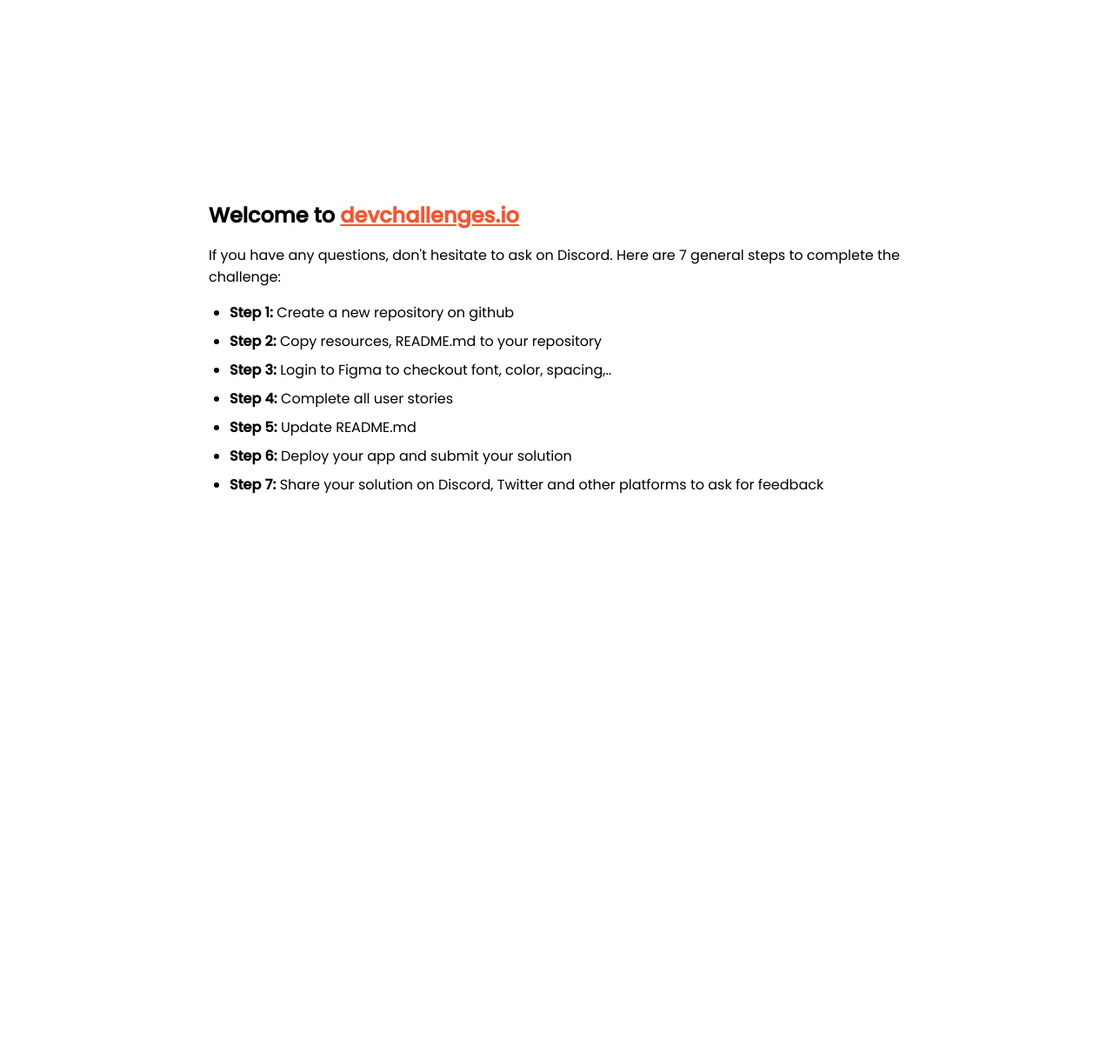
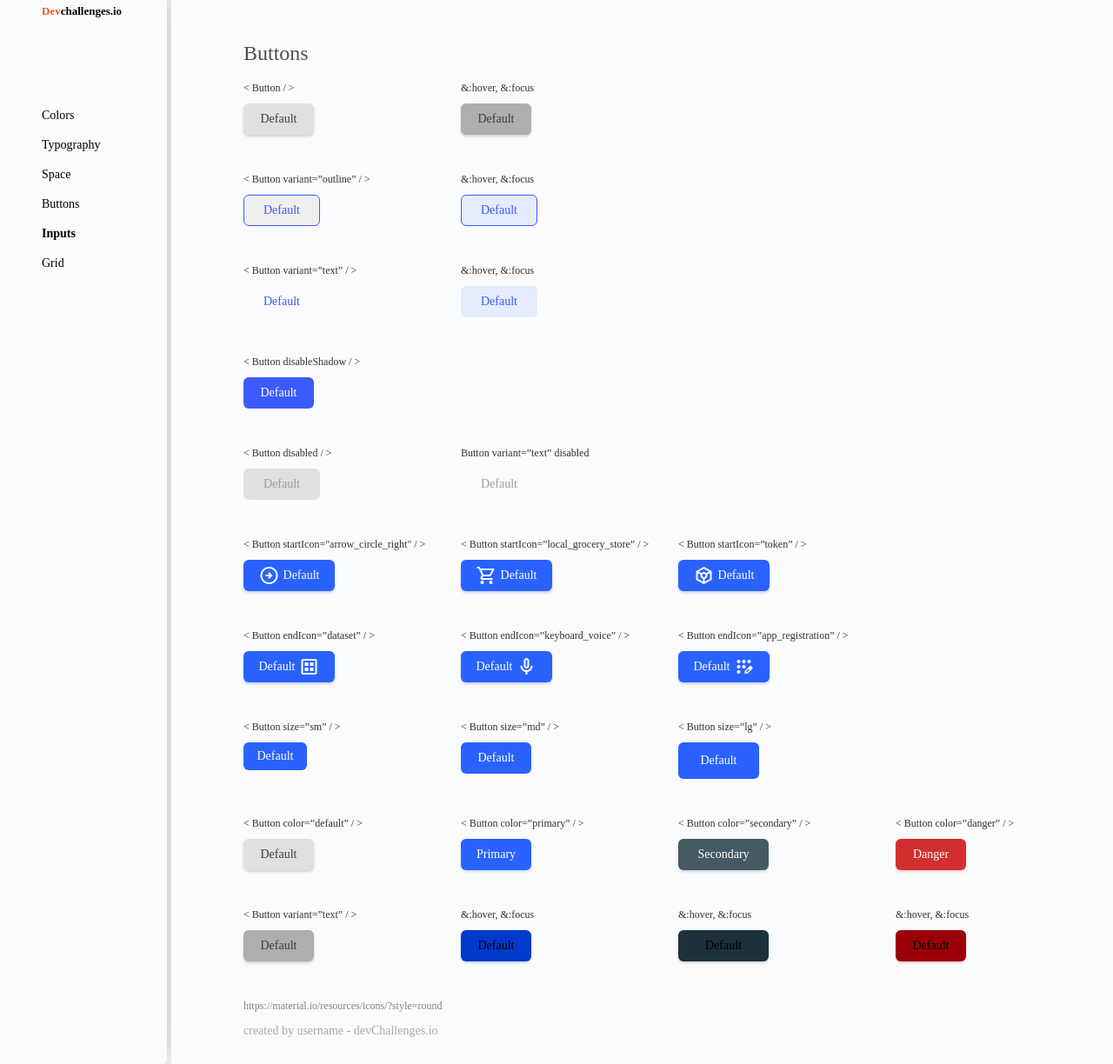
Before and after one commit to liolle/Challenges, a plain HTML site: page button-component-master/index.html in a window 1280 px wide. Shown: the part 10-1234 px from the top of the page at 87% size. Before the commit the page ends 800 px from the top, so only its background shows below. Drawn offline with nearby package versions, Linux system fonts and the light colour scheme.

Commit message:
Version-1

```diff
--- a/button-component-master/index.html
+++ b/button-component-master/index.html
@@ -2,6 +2,8 @@
 <html lang="en">
   <head>
     <meta charset="utf-8" />
+
+
     <meta
       name="viewport"
       content="width=device-width, initial-scale=1,
@@ -10,6 +12,7 @@
 
     <link rel="icon" href="devchallenges.png" />
 
+    <!-- ?  -->
     <link
       rel="shortcut icon"
       type="image/x-icon"
@@ -17,79 +20,269 @@
     />
 
     <link
-      href="https://fonts.googleapis.com/css2?family=Poppins:wght@400;500&display=swap"
+      href="style.css"
       rel="stylesheet"
     />
 
+    <link rel="stylesheet" href="https://fonts.googleapis.com/css2?family=Material+Symbols+Outlined:opsz,wght,FILL,GRAD@48,400,0,0" />
+
     <title>Devchallenges</title>
 
-    <style>
-      body {
-        font-family: "Poppins", sans-serif;
-      }
 
-      ul {
-        padding-left: 24px;
-      }
-
-      li {
-        margin-bottom: 8px;
-      }
-
-      .welcome {
-        max-width: 800px;
-        margin: 0 auto;
-      }
-
-      .welcome-text {
-        margin-top: 30vh;
-        font-weight: 500;
-      }
-
-      .welcome-text p {
-        font-size: 1rem;
-        font-weight: 400;
-      }
-
-      .welcome-text h1 {
-        font-size: 1.5rem;
-      }
-
-      .welcome-text a {
-        color: #f7542e;
-      }
-    </style>
   </head>
   <body>
-    <div class="welcome">
-      <div class="welcome-text">
-        <h1>
-          Welcome to
-          <a href="https://devchallenges.io/" target="_blank"
-            >devchallenges.io</a
-          >
-        </h1>
 
-        <p>
-          If you have any questions, don't hesitate to ask on Discord. Here are
-          7 general steps to complete the challenge:
-        </p>
+    <div class="left_side" id="div_left">
+
+      <p class="home" href="#"><span >Dev</span>challenges.io </p>
+
+      <p>Colors</p>
+      <p>Typography</p>
+      <p>Space</p>
+      <p>Buttons</p>
+      <p>Inputs</p>
+      <p>Grid</p>
+
+    </div>
+
+    <div class="buttons">
+      <h1> Buttons </h1>
+      <div class="row_1">
+        <div class="box" id="b1">
+          <p> &lt; Button &sol; &gt; </p>
+          <button>
+            Default
+          </button>
+        </div>
+
+        <div class="box">
+          <p> &:hover, &:focus </p>
+          <button>
+            Default
+          </button>
+        </div>
+
+
       </div>
 
-      <ul>
-        <li><b>Step 1:</b> Create a new repository on github</li>
-        <li><b>Step 2:</b> Copy resources, README.md to your repository</li>
-        <li>
-          <b>Step 3:</b> Login to Figma to checkout font, color, spacing,..
-        </li>
-        <li><b>Step 4:</b> Complete all user stories</li>
-        <li><b>Step 5:</b> Update README.md</li>
-        <li><b>Step 6:</b> Deploy your app and submit your solution</li>
-        <li>
-          <b>Step 7:</b> Share your solution on Discord, Twitter and other
-          platforms to ask for feedback
-        </li>
-      </ul>
+      <div class="row_2">
+        <div class="box">
+          <p> &lt; Button variant=”outline” &sol; &gt; </p>
+          <button type="button">
+            Default
+          </button>
+        </div>
+
+        <div class="box">
+          <p> &:hover, &:focus </p>
+          <button type="button">
+            Default
+          </button>
+        </div>
+
+      </div>
+
+      <div class="row_3">
+        <div class="box">
+          <p> &lt; Button variant=”text” &sol; &gt; </p>
+          <button>
+            Default
+          </button>
+        </div>
+
+        <div class="box">
+          <p> &:hover, &:focus </p>
+          <button>
+            Default
+          </button>
+        </div>
+
+      </div>
+
+      <div class="row_4">
+        <div class="box">
+          <p> &lt; Button disableShadow &sol; &gt; </p>
+          <button>
+            Default
+          </button>
+        </div>
+
+
+      </div>
+
+      <div class="row_5">
+        <div class="box">
+          <p> &lt; Button disabled &sol; &gt; </p>
+          <button>
+            Default
+          </button>
+        </div>
+
+        <div class="box">
+          <p> Button variant=”text” disabled </p>
+          <button>
+            Default
+          </button>
+        </div>
+
+      </div>
+
+
+      <div class="row_6">
+        <div class="box left">
+          <p> &lt; Button startIcon="arrow_circle_right" &sol; &gt; </p>
+          <button class="icon-1">
+            <i class="material-symbols-outlined">arrow_circle_right</i>
+
+            Default
+          </button>
+        </div>
+
+        <div class="box left">
+          <p> &lt; Button startIcon=”local_grocery_store” &sol; &gt; </p>
+          <button class="icon-2">
+            <i class="material-symbols-outlined">local_grocery_store</i>
+            Default
+          </button>
+        </div>
+
+
+        <div class="box left">
+          <p> &lt; Button startIcon=”token” &sol; &gt; </p>
+          <button class="icon-2">
+            <i class="material-symbols-outlined">token</i>
+            Default
+          </button>
+        </div>
+
+      </div>
+
+      <div class="row_6">
+        <div class="box right">
+          <p> &lt; Button endIcon=”dataset” &sol; &gt; </p>
+          <button class="icon-1">
+
+            Default
+            <i class="material-symbols-outlined">dataset</i>
+          </button>
+        </div>
+
+        <div class="box right">
+          <p> &lt; Button endIcon=”keyboard_voice” &sol; &gt; </p>
+          <button class="icon-2">
+            Default
+            <i class="material-symbols-outlined">keyboard_voice</i>
+          </button>
+        </div>
+
+        <div class="box right">
+          <p> &lt; Button endIcon=”app_registration” &sol; &gt; </p>
+          <button class="icon-1">
+
+
+            Default
+            <i class="material-symbols-outlined">app_registration</i>
+          </button>
+        </div>
+
+
+      </div>
+
+
+
+
+      <div class="row_7">
+        <div class="box">
+          <p> &lt; Button size=”sm” &sol; &gt; </p>
+          <button>
+            Default
+          </button>
+        </div>
+
+        <div class="box">
+          <p> &lt; Button size=”md” &sol; &gt; </p>
+          <button>
+            Default
+          </button>
+        </div>
+
+        <div class="box">
+          <p> &lt; Button size=”lg” &sol; &gt; </p>
+          <button>
+            Default
+          </button>
+        </div>
+
+      </div>
+
+      <div class="row_8">
+        <div class="box">
+          <p> &lt; Button color=”default” &sol; &gt; </p>
+          <button>
+            Default
+          </button>
+        </div>
+
+        <div class="box">
+          <p> &lt; Button color=”primary” &sol; &gt; </p>
+          <button>
+            Primary
+          </button>
+        </div>
+
+        <div class="box">
+          <p> &lt; Button color=”secondary” &sol; &gt; </p>
+          <button>
+            Secondary
+          </button>
+        </div>
+
+        <div class="box">
+          <p> &lt; Button color=”danger” &sol; &gt; </p>
+          <button>
+            Danger
+          </button>
+        </div>
+
+      </div>
+
+      <div class="row_9">
+        <div class="box">
+          <p> &lt; Button variant=”text” &sol; &gt; </p>
+          <button>
+            Default
+          </button>
+        </div>
+
+        <div class="box">
+          <p> &:hover, &:focus </p>
+          <button>
+            Default
+          </button>
+        </div>
+
+        <div class="box">
+          <p> &:hover, &:focus </p>
+          <button>
+            Default
+          </button>
+        </div>
+
+        <div class="box">
+          <p> &:hover, &:focus </p>
+          <button>
+            Default
+          </button>
+        </div>
+
+      </div>
+
+
+
+      <p class="footer f1">https://material.io/resources/icons/?style=round</p>
+      <p class="footer f2">created by username - devChallenges.io</p>
     </div>
+
+
   </body>
 </html>
--- /dev/null
+++ b/button-component-master/style.css
@@ -0,0 +1,364 @@
+body{
+    margin: 0;
+    display: flex;
+
+}
+
+/*-------------------------LEFT-SIDE-------------------------*/
+/*-----------------------------------------------------------*/
+
+/*Left side menu*/
+.left_side p{
+
+    font-family: 'Noto Sans JP';
+    font-style: normal;
+    font-weight: 500;
+    font-size: 14px;
+    line-height: 20px;
+
+    margin-left: 48px;
+
+}
+
+p.home{
+
+    margin-bottom: 100px;
+
+    font-family: 'Poppins';
+    font-style: normal;
+    font-weight: 600;
+    font-size: 13px;
+    line-height: 20px;
+
+    width: 114px;
+    height: 20px;
+    top: 38px;
+
+
+}
+
+.home span{
+    color: #F7542E;
+}
+
+div.left_side{
+
+    background: #FAFBFD;
+    width: 237px;
+    height: 1234px;
+    box-shadow: 9px -1px 41px 0px rgba(0, 0, 0, 0.24);
+    margin-right: 5px;
+    border-radius: 6px;
+
+}
+
+
+.left_side :nth-child(6){
+    font-weight: bold;
+}
+
+/*Buttons list*/
+
+h1{
+
+    font-family: 'Poppins';
+    font-style: normal;
+    font-weight: 500;
+    font-size: 24px;
+    line-height: 36px;
+    margin-left: 83px;
+    margin-top: 53px;
+
+
+    color: #4F4F4F;
+}
+
+.buttons{
+    background: #FAFBFD;
+    width: 100%;
+    height: 1234px;
+
+
+}
+
+/*-------------------------RIGHT-SIDE-------------------------*/
+/*------------------------------------------------------------*/
+
+/*buttons - commun*/
+
+.buttons div{
+
+    display: flex;
+
+}
+
+div.box > p{
+    margin:0px 0px 12px 0px;
+
+    font-family: 'Ubuntu Mono';
+    font-style: normal;
+    font-weight: 400;
+    font-size: 12px;
+    line-height: 12px;
+
+    /* identical to box height */
+
+    /* Gray 1 */
+    color: #333333;
+}
+
+div.box > button{
+
+    font-family: 'Noto Sans JP';
+    font-style: normal;
+    font-weight: 500;
+    font-size: 14px;
+    line-height: 20px;
+    text-align: center;
+    border:0px;
+}
+
+.box{
+    flex-direction: column;
+    width: 250px;
+}
+
+.row_1 ,.row_2,.row_3,
+.row_4 ,.row_5,.row_6,
+.row_7 ,.row_8,.row_9{
+    padding-left: 83px;
+    margin-bottom: 45px;
+}
+
+/*buttons row1*/
+.row_1 button{
+    width: 81px;
+    height: 36px;
+    color: #3F3F3F;
+    border-radius: 6px;
+}
+.row_1 .box:nth-child(1) button{
+    background: #E0E0E0;
+    box-shadow: 0px 2px 3px rgba(51, 51, 51, 0.2);
+
+}
+.row_1 .box:nth-child(2) button{
+    background: #AEAEAE;
+    box-shadow: 0px 2px 3px rgba(51, 51, 51, 0.2);
+
+}
+
+/*buttons row2*/
+.row_2 button{
+    width: 88px;
+    height: 36px;
+    color: #3D5AFE;
+    border-radius: 6px;
+}
+.row_2 .box:nth-child(1) button{
+    border: 1px solid #3D5AFE;
+
+}
+.row_2 .box:nth-child(2) button{
+    background: rgba(41, 98, 255, 0.1);
+    border: 1px solid #3D5AFE;
+
+}
+
+/*buttons row3*/
+.row_3 button{
+    width: 88px;
+    height: 36px;
+    color: #3D5AFE;
+
+
+}
+.row_3 .box:nth-child(1) button{
+    background: #FAFBFD;
+
+}
+.row_3 .box:nth-child(2) button{
+    background: rgba(41, 98, 255, 0.1);
+    border-radius: 6px;
+}
+
+
+/*buttons row4*/
+.row_4 button{
+    width: 81px;
+    height: 36px;
+
+    background: #3D5AFE;
+    border-radius: 6px;
+    color: #FFFFFF;
+
+}
+
+/*buttons row5*/
+.row_5 button{
+    width: 88px;
+    height: 36px;
+
+
+}
+.row_5 .box:nth-child(1) button{
+    background: #E0E0E0;
+    border-radius: 6px;
+    color: #9E9E9E;
+
+}
+.row_5 .box:nth-child(2) button{
+    background: #FAFBFD;
+    border-radius: 6px;
+    color: #9E9E9E;
+}
+
+/*buttons row6*/
+.row_6 button{
+    width: 105px;
+    height: 36px;
+    background: #2962FF;
+    box-shadow: 0px 2px 3px rgba(0, 49, 202, 0.2);
+    border-radius: 6px;
+    color: #FFFFFF;
+
+}
+.row_6 .box button {
+    display: flex;
+    justify-content: center;
+    align-items: center;
+
+}
+.right button i {
+
+    margin-left: 4px;
+}
+.left button i {
+
+    margin-right: 4px;
+}
+
+/*buttons row7*/
+.row_7 button{
+
+
+    background: #2962FF;
+    border-radius: 6px;
+    color: #FFFFFF;
+}
+.row_7 .box:nth-child(1) button{
+    width: 73px;
+    height: 32px;
+
+}
+.row_7 .box:nth-child(2) button{
+    width: 81px;
+    height: 36px;
+}
+.row_7 .box:nth-child(3) button{
+    width: 93px;
+    height: 42px;
+}
+
+/*buttons row8*/
+.row_8 button{
+
+    border-radius: 6px;
+    color: #FFFFFF;
+}
+.row_8 .box:nth-child(1) button{
+
+    width: 81px;
+    height: 36px;
+    background: #E0E0E0;
+    color: #3F3F3F;
+    box-shadow: 0px 2px 3px rgba(51, 51, 51, 0.2);
+
+}
+.row_8 .box:nth-child(2) button{
+    width: 81px;
+    height: 36px;
+    background: #2962FF;
+    box-shadow: 0px 2px 3px rgba(41, 98, 255, 0.2);
+
+}
+.row_8 .box:nth-child(3) button{
+
+    width: 104px;
+    height: 36px;
+    background: #455A64;
+    box-shadow: 0px 2px 3px rgba(69, 90, 100, 0.2);
+
+
+}
+.row_8 .box:nth-child(4) button{
+    width: 81px;
+    height: 36px;
+    background: #D32F2F;
+    box-shadow: 0px 2px 3px rgba(211, 47, 47, 0.2);
+}
+
+/*buttons row9*/
+.row_9 button{
+
+    border-radius: 6px;
+
+}
+.row_9 .box:nth-child(1) button{
+
+    width: 81px;
+    height: 36px;
+    background: #AEAEAE;
+    color: #3F3F3F;
+    box-shadow: 0px 2px 3px rgba(51, 51, 51, 0.2);
+
+}
+.row_9 .box:nth-child(2) button{
+    width: 81px;
+    height: 36px;
+    background: #0039CB;
+    box-shadow: 0px 2px 3px rgba(41, 98, 255, 0.2);
+
+}
+.row_9 .box:nth-child(3) button{
+
+    width: 104px;
+    height: 36px;
+    background: #1C313A;
+    box-shadow: 0px 2px 3px rgba(69, 90, 100, 0.2);
+
+
+}
+.row_9 .box:nth-child(4) button{
+    width: 81px;
+    height: 36px;
+    background: #9A0007;
+    box-shadow: 0px 2px 3px rgba(211, 47, 47, 0.2);
+}
+
+
+
+.footer{
+    padding-left: 83px;
+}
+.f1{
+
+    font-family: 'Ubuntu Mono';
+    font-style: normal;
+    font-weight: 400;
+    font-size: 12px;
+    line-height: 12px;
+
+    color: #828282;
+
+}
+.f2{
+
+    font-family: 'Montserrat';
+    font-style: normal;
+    font-weight: 500;
+    font-size: 14px;
+    line-height: 17px;
+
+    color: #A9A9A9;
+}
```
